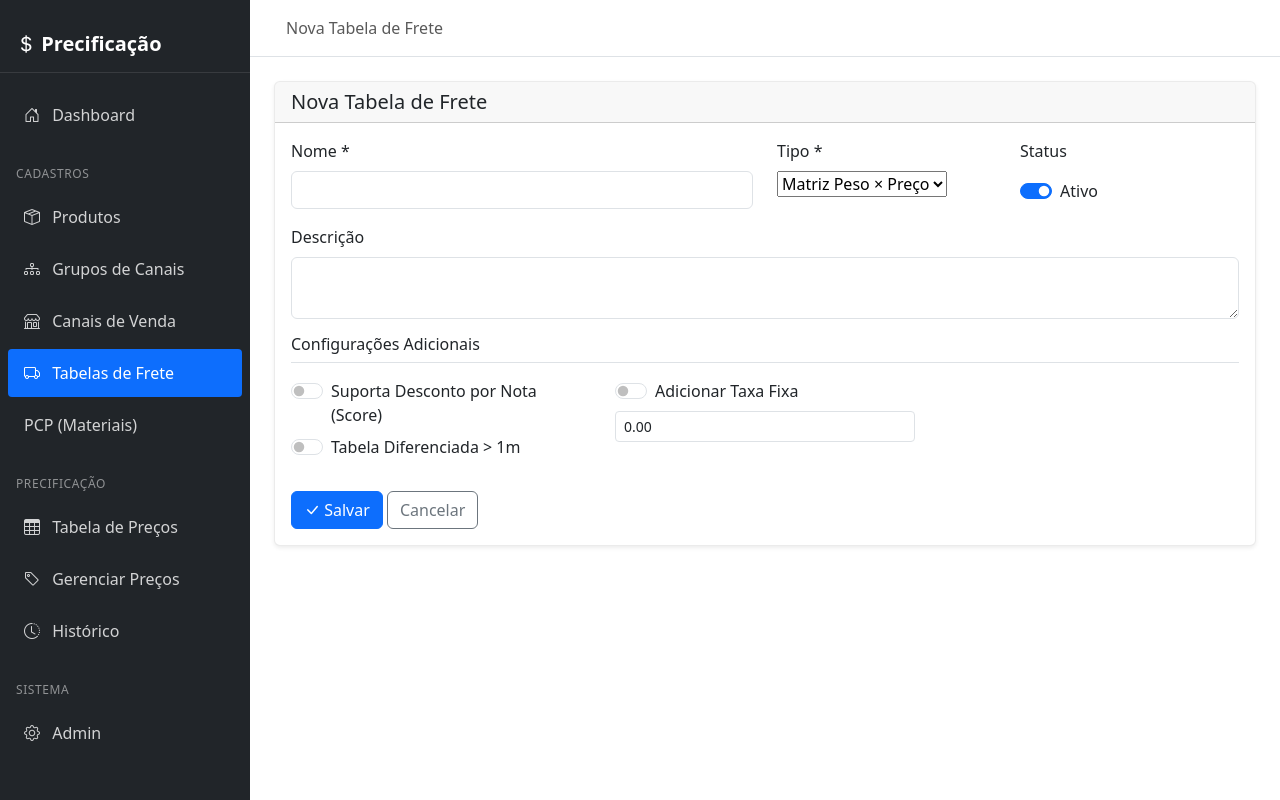
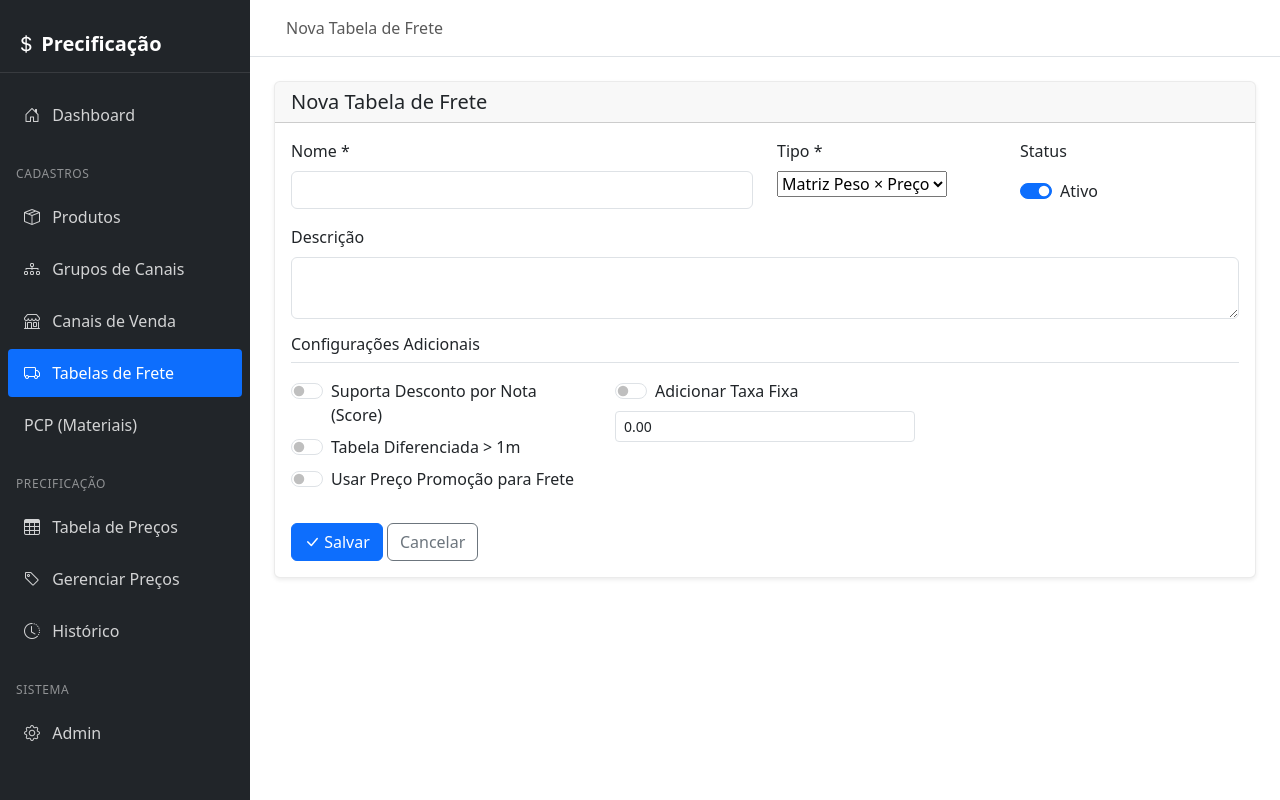
Before and after one commit to KaueSobreira/Precos, a Django app: page /tabelas-frete/nova/ in a window 1280 px wide. Run offline with Django 5.2, Linux system fonts and the light colour scheme.

Commit message:
Add checkbox for promotional pricing in shipping form
- Introduced a new checkbox in the shipping form to allow users to opt for promotional pricing for freight.
- Updated the template to reflect this new option, enhancing user control over shipping cost calculations.

```diff
--- a/templates/canais_vendas/tabela_frete_form.html
+++ b/templates/canais_vendas/tabela_frete_form.html
@@ -60,6 +60,12 @@
                                {% if form.usa_tabela_excedente.value %}checked{% endif %}>
                         <label class="form-check-label" for="id_excedente">Tabela Diferenciada > 1m</label>
                     </div>
+
+                    <div class="form-check form-switch mb-2">
+                        <input type="checkbox" name="usar_preco_promocao" class="form-check-input" id="id_promocao"
+                               {% if form.usar_preco_promocao.value %}checked{% endif %}>
+                        <label class="form-check-label" for="id_promocao">Usar Preço Promoção para Frete</label>
+                    </div>
                 </div>
 
                 <div class="col-md-4">
```
